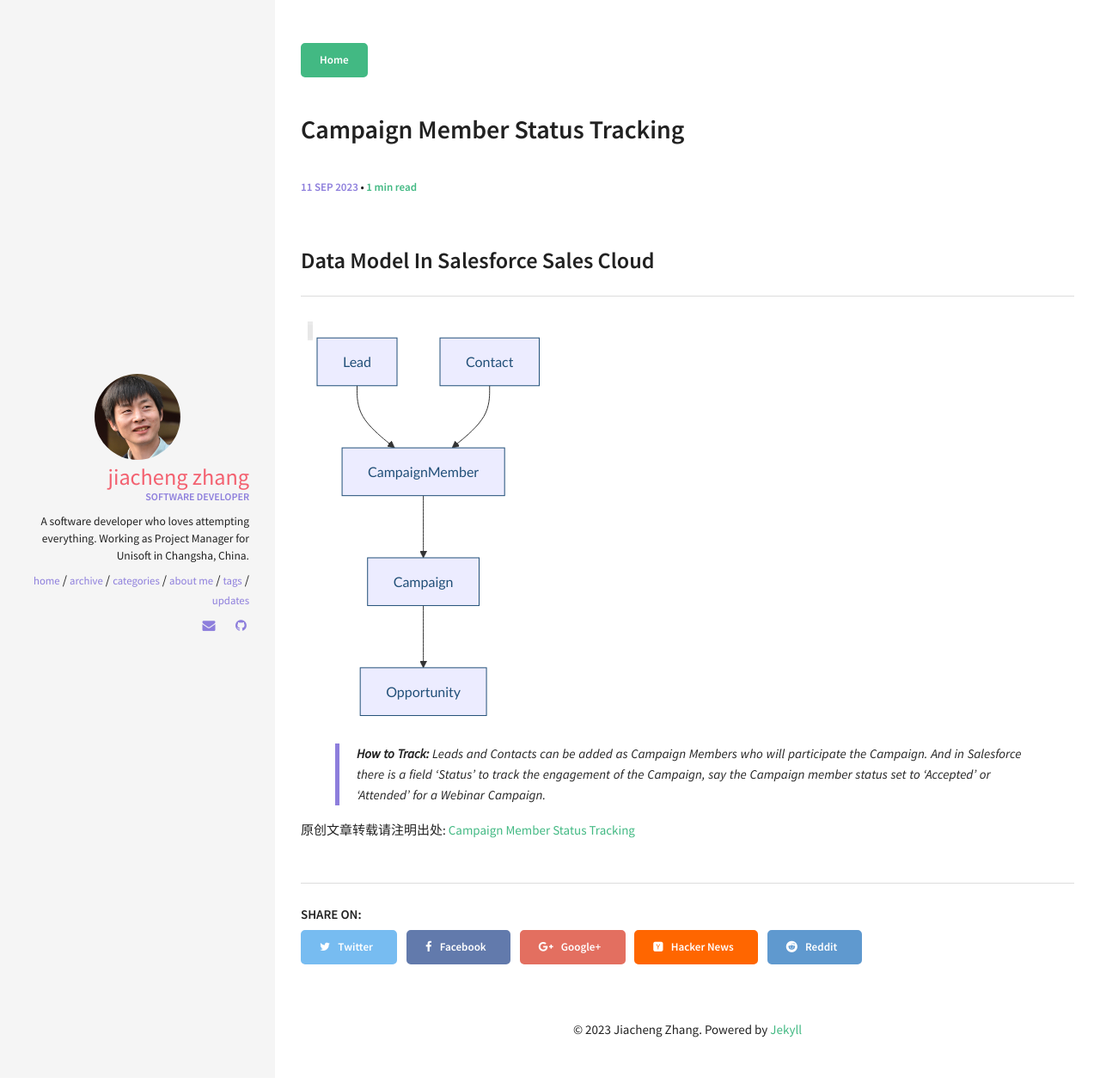
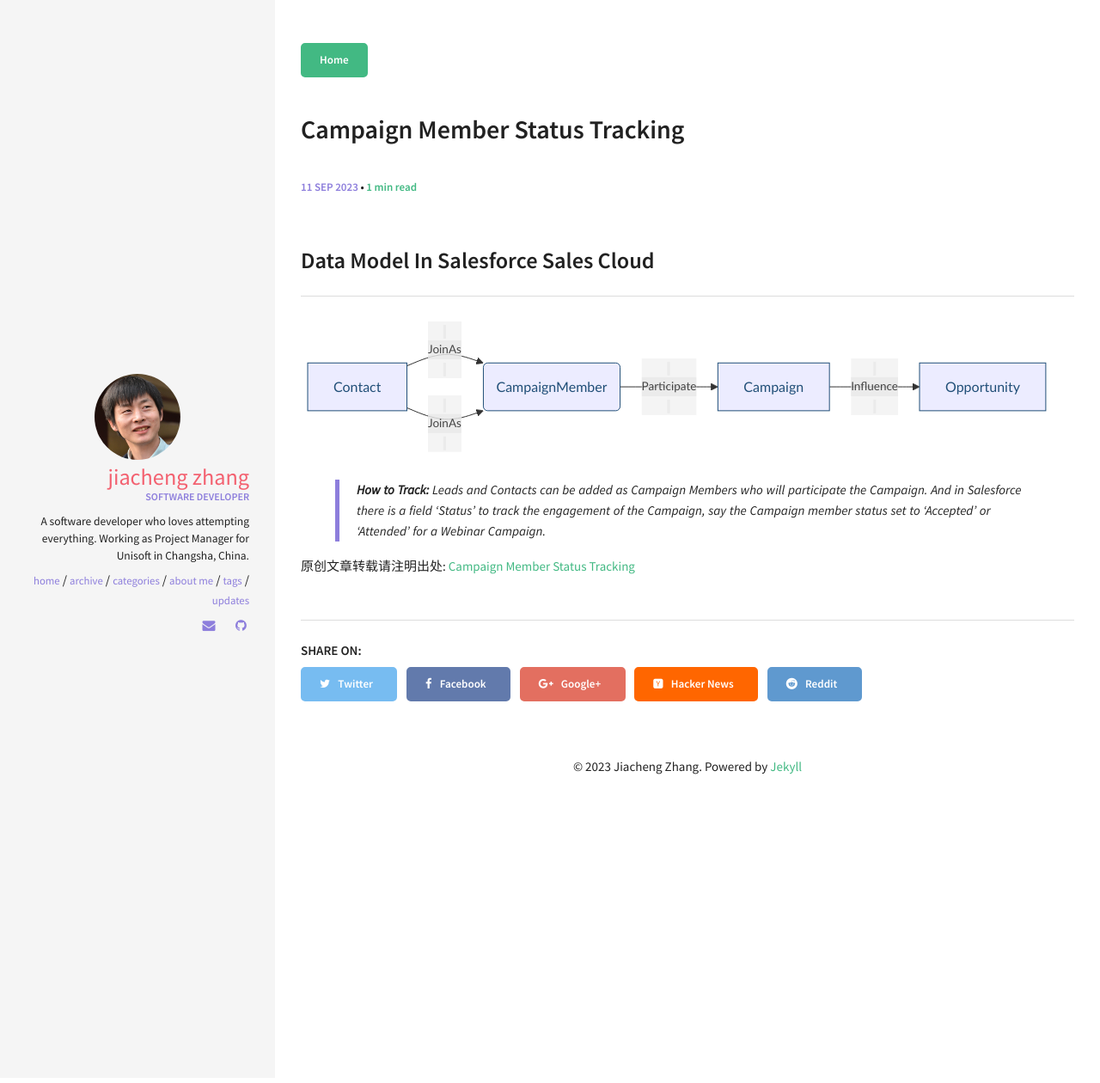
Before and after one commit to zhangjiacheng/zhangjiacheng.github.io, a Jekyll site: the page built from _posts/2023-09-11-CampaignMemberStatusTrucking.md, in a window 1280 px wide. Shown: the whole page at 86% size. Built offline with Jekyll 4.4.1, drawn with Linux system fonts in a browser that asks for light colours.

```diff
--- a/_posts/2023-09-11-CampaignMemberStatusTrucking.md
+++ b/_posts/2023-09-11-CampaignMemberStatusTrucking.md
@@ -10,11 +10,13 @@
 ## Data Model In Salesforce Sales Cloud
 
 <div class="mermaid">
-graph TD;
-    Lead-->CampaignMember;
-    Contact-->CampaignMember;
-    CampaignMember-->Campaign;
-    Campaign-->Opportunity;
+
+flowchart LR
+A[Lead] -->|JoinAs| C(CampaignMember)
+A[Contact] -->|JoinAs| C(CampaignMember)
+C -->|Participate| D[Campaign]
+D -->|Influence| E[Opportunity]
+
 </div>
 
 > **How to Track:** Leads and Contacts can be added as Campaign Members who will participate  the Campaign. And in Salesforce there is a field 'Status' to track the engagement of the Campaign, say the Campaign member status set to 'Accepted' or 'Attended' for a Webinar Campaign.
```
